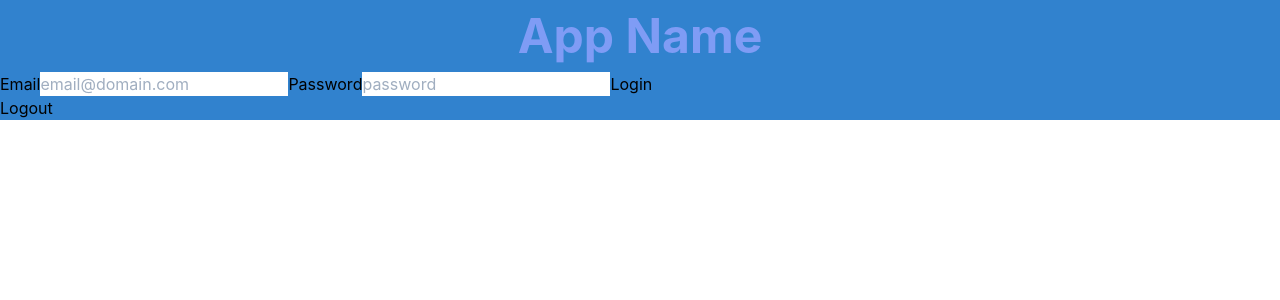
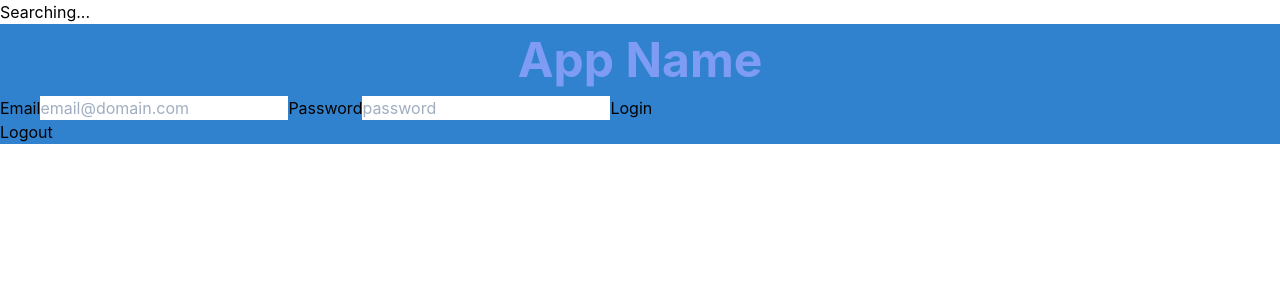
Before and after one commit to ehighberg/fetch, a React (Create React App) app in the folder client/: page / in a window 1280 px wide. Shown: the top 300 px of the page. Built offline with nearby package versions, Linux system fonts and the light colour scheme; no server answers.

Commit message:
working query by tag

```diff
--- a/client/src/App.js
+++ b/client/src/App.js
@@ -1,7 +1,10 @@
 import React from 'react'
 import { Switch, Route } from 'react-router-dom'
+
+
 import './css/style.css'
 import Home from './pages/Home'
+import Nav from './components/Nav'
 import Errol from './pages/Errol'
 import Trev from './pages/Trev'
 import Tara from './pages/Tara'
@@ -12,6 +15,7 @@ const App = () =>
 {
   return (
     <>
+      <Nav />
       <Switch>
         <Route exact path="/" render={(props) => (<Home {...props} />)} />
         <Route exact path="/tara" render={(props) => (<Tara {...props} />)} />
--- /dev/null
+++ b/client/src/components/Nav.jsx
@@ -0,0 +1,11 @@
+import React from 'react'
+
+import SearchBar from './SearchBar'
+
+export default function Nav() {
+  return (
+    <nav>
+      <SearchBar />
+    </nav>
+  )
+}
--- a/client/src/components/SearchBar.jsx
+++ b/client/src/components/SearchBar.jsx
@@ -1,9 +1,24 @@
-import React from 'react'
+import React, { useEffect, useState } from 'react'
 import { Formik, Form, Field } from 'formik'
 
+import { getUsersByFieldAndQuery } from '../services/APIHelper'
+
 export default function SearchBar() {
+  const [searchResults, setSearchResults] = useState([])
+
+  const fetchSearchResults = async (field, query) => {
+    const searchResults = await getUsersByFieldAndQuery(field, query)
+    console.log(searchResults)
+    setSearchResults(searchResults)
+  }
+
+  useEffect(() => {
+    fetchSearchResults('tag', 'UX')
+  }, [])
+
   return (
     <>
+      <p>Searching...</p>
     </>
   )
 }
--- a/client/src/services/APIHelper.js
+++ b/client/src/services/APIHelper.js
@@ -83,9 +83,20 @@ export const getAllUsers = async () => {
 export const getUsersByFieldAndQuery = async (field, query) => {
   try {
     const users = await getAllUsers()
-    return users.data.filter(user => {
-      return user[field] === query
-    })
+
+    if (field !== 'tag') {
+      console.log('not tag')
+      return users.data.filter(user => {
+        return user[field] === query
+      })
+    } else {
+      console.log('tag')
+      return users.data.filter(user => {
+        const userTags = user.tags.map(tag => tag.name)
+        return userTags.includes(query)
+      })
+    }
+
   } catch(error) {
     console.error(error)
   }
```
Also changed, not shown: 2 other files (tests, documents, lock files or other folders).
